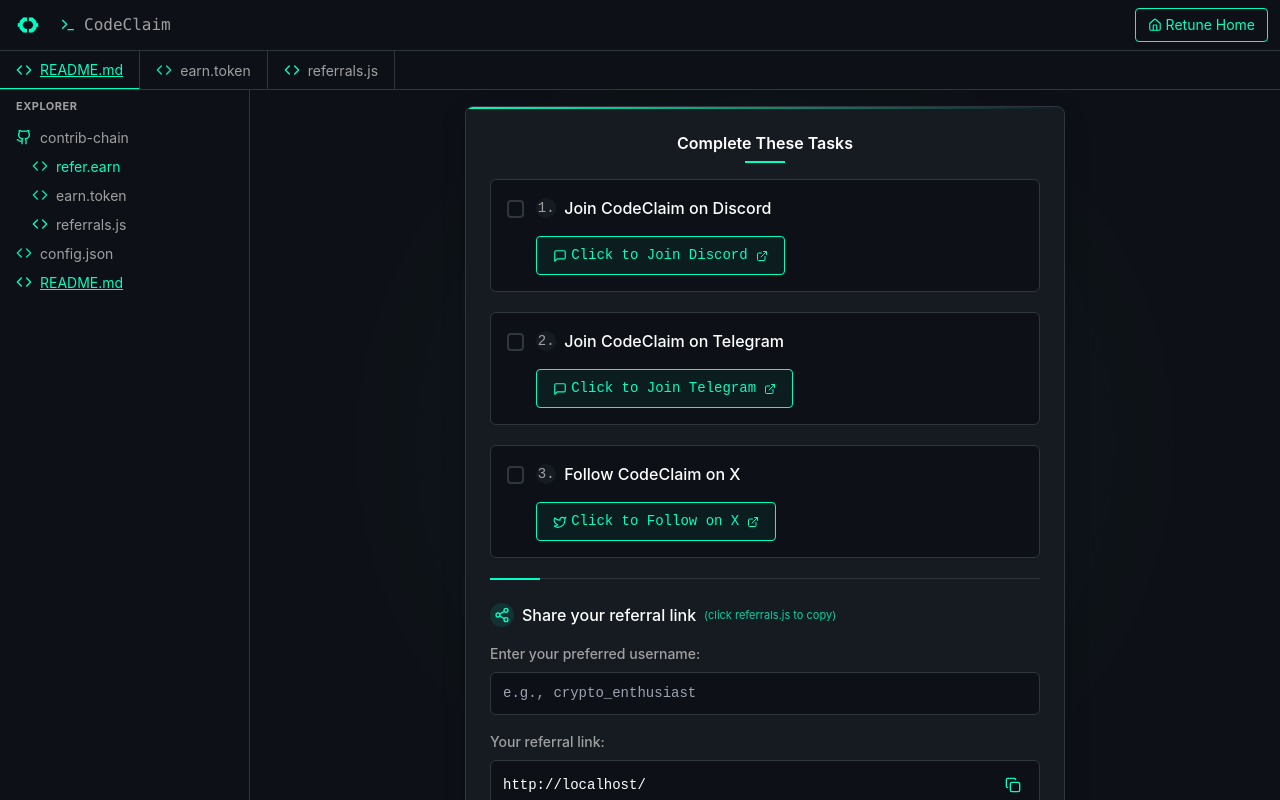
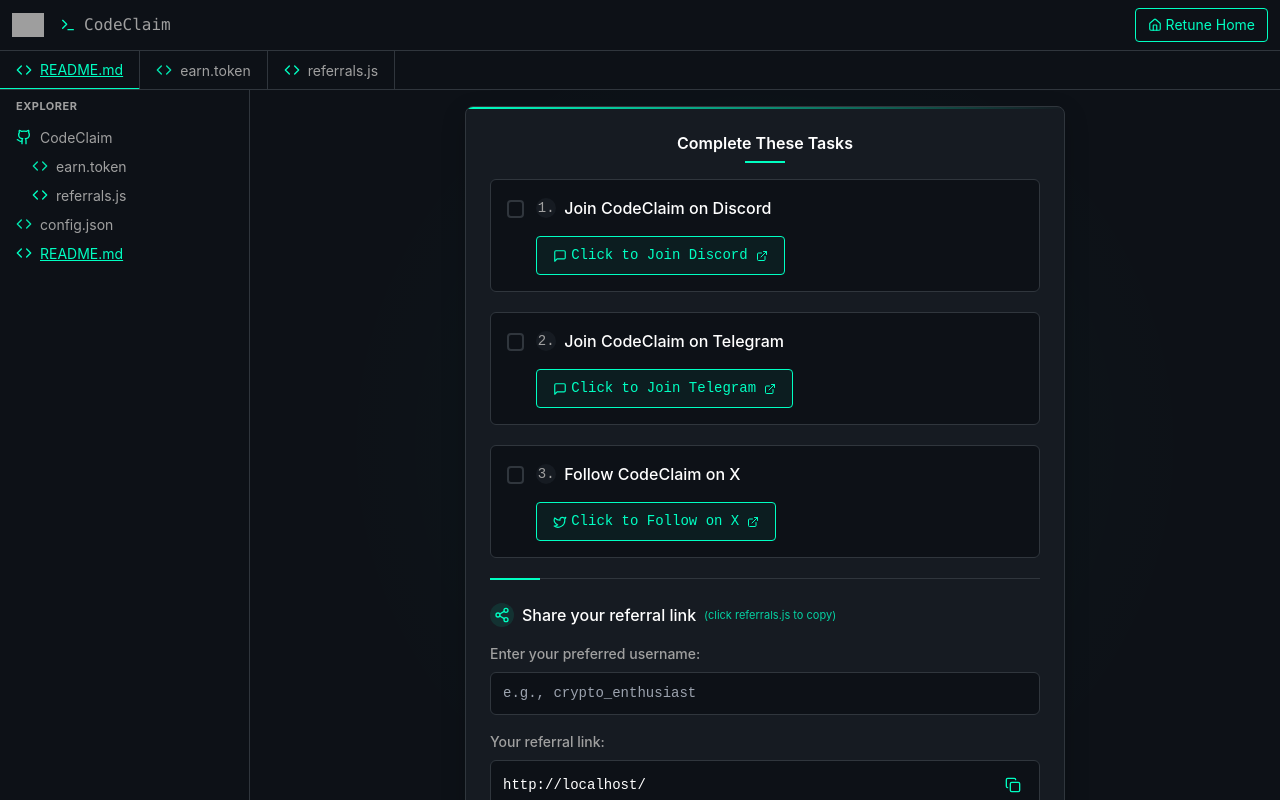
Before and after one commit to AltcoinDaddy/codeclaim, a Next.js app: page / in a window 1280 px wide. Built offline with nearby package versions, Linux system fonts and the light colour scheme; grey boxes are pictures that could not be loaded.

Commit message:
refactor: replace "ContribChain" with "CodeClaim" throughout codebase
Co-authored-by: null <96066904+AltcoinDaddy@users.noreply.github.com>

```diff
--- a/app/page.tsx
+++ b/app/page.tsx
@@ -678,12 +678,9 @@ export default function Page() {
           <div className="explorer-header">EXPLORER</div>
           <div className="explorer-item">
             <Github className="h-4 w-4 text-[rgb(0,255,194)]" />
-            <span className="explorer-text">contrib-chain</span>
+            <span className="explorer-text">CodeClaim</span>
           </div>
-          <div className="explorer-item explorer-item-child">
-            <Code className="h-4 w-4 text-[rgb(0,230,175)]" />
-            <span className="explorer-text explorer-text-active">refer.earn</span>
-          </div>
+
           <div className="explorer-item explorer-item-child">
             <Code className="h-4 w-4 text-[rgb(0,230,175)]" />
             <span className="explorer-text">earn.token</span>
```
Also changed, not shown: public/images/code_logo.png (deleted).
